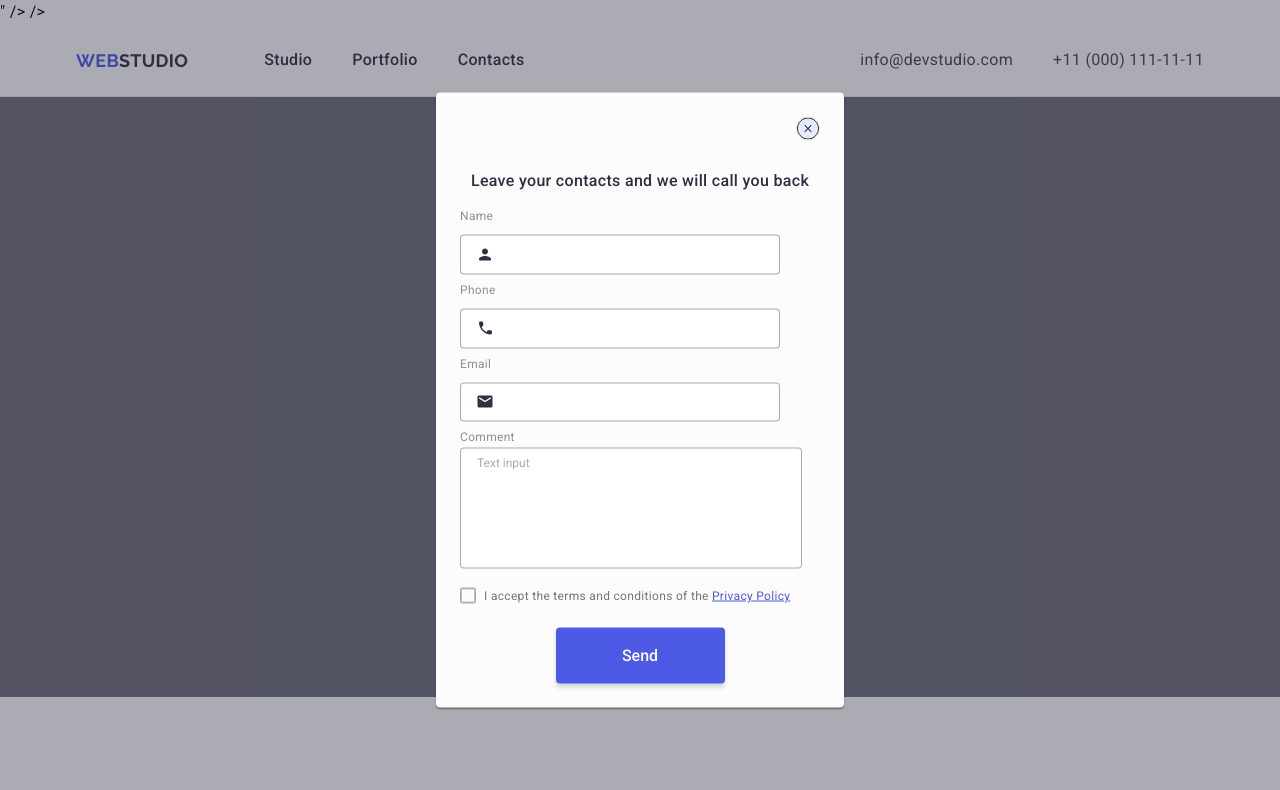
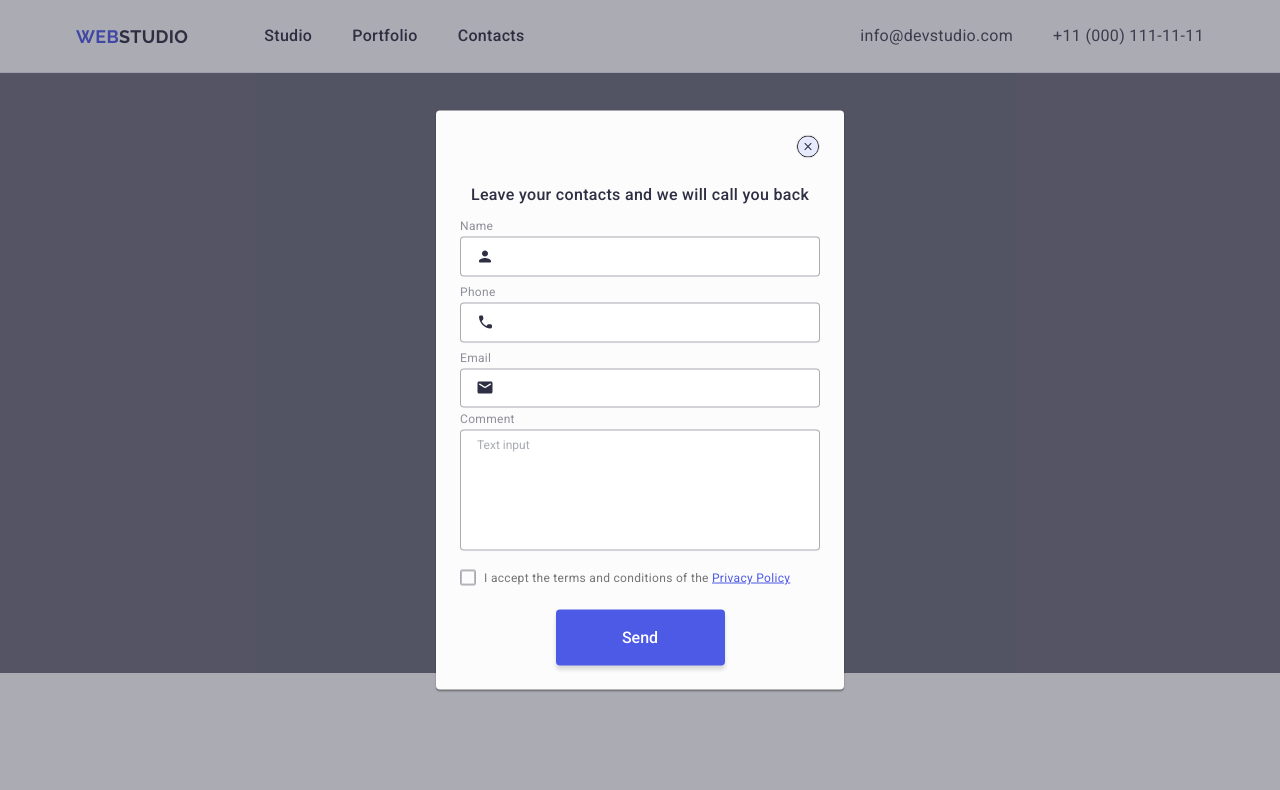
Before and after one commit to Tomas005/goit-markup-hw-06, a plain HTML site: page index.html in a window 1280 px wide. Shown: the top 790 px of the page. Drawn offline with nearby package versions, Linux system fonts and the light colour scheme.

Commit message:
final changes 2.0 after modern-normalizer

```diff
--- a/css/style-index.css
+++ b/css/style-index.css
@@ -107,11 +107,18 @@ label {
   box-shadow: 0px 1px 1px 0px rgba(0, 0, 0, 0.14),
     0px 1px 3px 0px rgba(0, 0, 0, 0.12), 0px 2px 1px 0px rgba(0, 0, 0, 0.2);
 }
+.modal-form {
+  width: 360px;
+  display: flex;
+  flex-direction: column;
+  gap: 16px;
+  justify-content: center;
+}
 .modal-title {
   color: rgba(46, 47, 66, 1); /* modal title */
   font-weight: 500;
   align-self: center;
-  margin-bottom: 16px;
+  margin-bottom: 12px;
   font-size: 16px;
   line-height: 24px;
 }
@@ -132,7 +139,7 @@ label {
   border: none; /* fieldset modal */
   display: flex;
   flex-direction: column;
-  gap: 8px;
+  gap: 4px;
 }
 .fieldset-wrapper {
   position: relative; /* wrapper in fieldset - label, input inside */
@@ -156,17 +163,19 @@ label {
   display: flex; /* standard class for labels in modal */
   flex-direction: column;
   color: rgba(142, 143, 153, 1);
-  margin-bottom: 4px;
 }
-
+.fieldset .modal-label:not(:first-of-type) {
+  margin-top: 4px;
+}
 .input-modal {
-  width: 320px; /* standard class for input in modal */
+  width: 360px; /* standard class for input in modal */
   border-radius: 4px;
   border: 1px solid var(--color-navy-blue); /*  Navy blue */
   background-position: 16px center;
   background-repeat: no-repeat;
   padding: 12px 0 12px 38px;
   background-size: 18px;
+  outline: var(--color-iris);
   transition: border 100ms cubic-bezier(0.4, 0, 0.2, 1),
     transform 250ms cubic-bezier(0.4, 0, 0.2, 0.1);
 }
@@ -178,20 +187,17 @@ label {
 .modal .input-modal:focus ~ svg {
   fill: var(--color-iris);
 }
+.input-modal:focus {
+  border: 1px solid var(--color-iris);
+}
 .input-comment {
   padding: 8px 0 83px 16px;
   resize: none;
-  width: 342px;
+  width: 360px;
+  margin-top: 4px;
 }
 textarea::placeholder {
   color: var(--color-navy-blue);
-}
-.modal-form {
-  width: 360px;
-  display: flex;
-  flex-direction: column;
-  gap: 8px;
-  justify-content: center;
 }
 
 /* Privacy policy */
@@ -200,10 +206,7 @@ textarea::placeholder {
   position: relative; /* main div */
   display: flex;
   flex-direction: row-reverse;
-  justify-content: left;
-  gap: 8px;
   color: var(--color-white);
-  margin-top: 8px;
 }
 .policy-label {
   color: rgba(117, 117, 117, 1); /* label  */
@@ -211,6 +214,7 @@ textarea::placeholder {
   align-items: center;
   justify-content: flex-start;
   width: 360px;
+  cursor: pointer;
 }
 .policy-checkbox {
   position: absolute; /* input checkbox */
@@ -221,7 +225,6 @@ textarea::placeholder {
   pointer-events: none;
   left: 0;
   transition: transform 100ms cubic-bezier(0.4, 0, 0.2, 1);
-  transform: translate();
 }
 .policy-checkbox:hover {
   cursor: pointer;
@@ -278,7 +281,7 @@ textarea::placeholder {
   /* button submit div */
   display: flex;
   justify-content: center;
-  margin-top: 16px;
+  margin-top: 8px;
 }
 
 /* Header */
--- a/index.html
+++ b/index.html
@@ -11,7 +11,6 @@
       crossorigin="anonymous"
       referrerpolicy="no-referrer"
     />
-    " /> />
     <link rel="stylesheet" href="css/style-index.css" />
     <link rel="preconnect" href="https://fonts.googleapis.com" />
     <link rel="preconnect" href="https://fonts.gstatic.com" crossorigin />
@@ -276,7 +275,7 @@
 
     <div class="backdrop is-open" id="modal">
       <div class="modal">
-        <form action="">
+        <form>
           <label class="modal-label" for="close">
             <input
               class="button-close"
```
